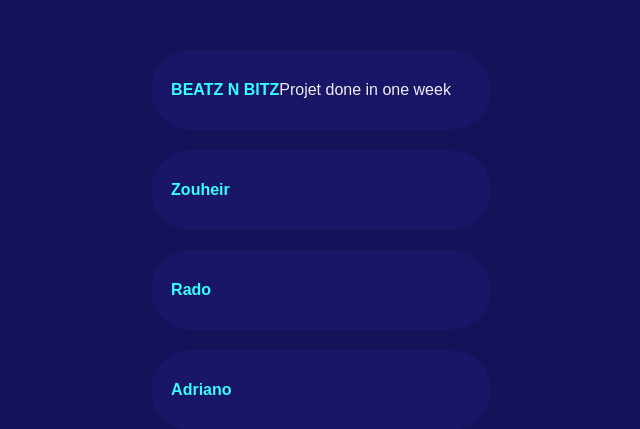
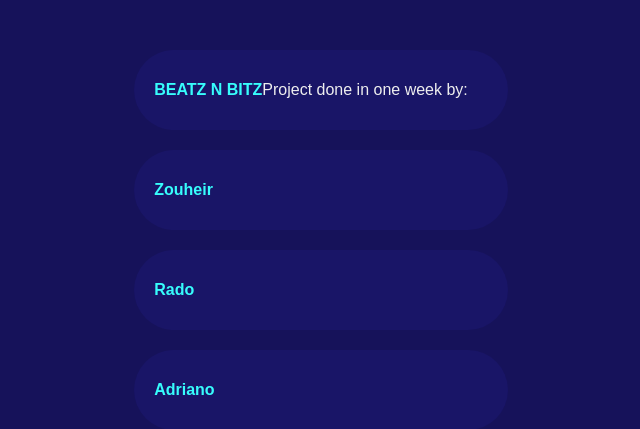
Before and after one commit to BertoliniAdri/beatsnbits, a PHP site: page /edsa-PHP/about.php in a window 1280 px wide. Shown: the part 80-509 px from the top of the page, without its empty margins (339-979 px from the left). Run offline with PHP 8.4, Linux system fonts and the light colour scheme; some libraries are stand-ins or nearby versions; some web fonts are replaced.

Commit message:
Update about.php

```diff
--- a/about.php
+++ b/about.php
@@ -10,7 +10,7 @@
         <?php include 'inc/config.php' ?>
 
         <!-- TITRE PAGE -->
-        <title>A propos</title>
+        <title>About</title>
 
     </head>
     <body class='fade-in'>
@@ -27,37 +27,31 @@
 
                 <!-- DEBUT : MAIN CONTAINER -->
                 <div class="main_container">
-
                     <!-- DEBUT : MAIN CONTENT -->
                     <div class="main_content">
                         <div class="mysounds">
                             <h3>BEATZ N BITZ</h3>
-                            Projet done in one week
+                            Project done in one week by:
                         </div>
                         <div class="mysounds">
                             <h3>Zouheir</h3>
                         </div>
                         <div class="mysounds">
                             <h3>Rado</h3>
-
                         </div>
                         <div class="mysounds">
                             <h3>Adriano</h3>
-
                         </div>
                         <div class="mysounds">
                             <h3>François</h3>
-
                         </div>
                         <div class="mysounds">
                             <h3>Malik</h3>
-
                         </div>
                     </div>
                     <!-- FIN : MAIN CONTENT -->
                 </div>
                 <!-- FIN : MAIN CONTAINER -->
-
             </div>
             <!-- FIN : MIDDLE PAGE -->
 
```
